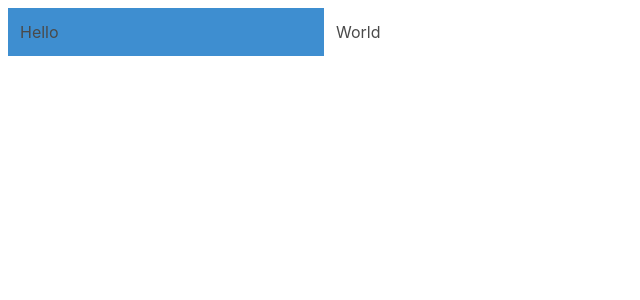
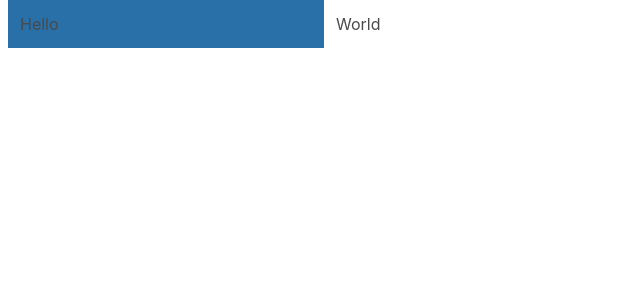
Before and after one commit to impeterk/tinyReddit, a React (Vite) app: page / in a window 1280 px wide. Shown: the top 300 px of the page, without its empty margins (0-640 px from the left). Built offline with nearby package versions, Linux system fonts and the light colour scheme.

Commit message:
added styles.css to improve design

```diff
--- a/index.html
+++ b/index.html
@@ -3,6 +3,7 @@
   <head>
     <meta charset="UTF-8" />
     <link rel="icon" type="image/svg+xml" href="/r2r.svg" />
+    <link rel="stylesheet" href="/src/styles/styles.css"/>
     <meta name="viewport" content="width=device-width, initial-scale=1.0" />
     <title>React2Reddit</title>
   </head>
--- a/src/App.jsx
+++ b/src/App.jsx
@@ -3,9 +3,9 @@ import { Route, createRoutesFromElements, createBrowserRouter, RouterProvider }
 
 export default function App() {
     return (
-            <div className="columns m-2 is-mobile">
-                <div className="column is-3 has-background-info"><h1>Hello</h1></div>
-                <div className="column is-9 has-backgound-link-light"><h2>World</h2></div>
+            <div className="columns mx-2 my-0 is-vertical is-mobile">
+                <div className="column min-h-full is-3 has-background-info-dark"><h1>Hello</h1></div>
+                <div className="column min-h-full is-9 has-backgound-link-light"><h2>World</h2></div>
             </div>
     )
 }
--- a/src/main.jsx
+++ b/src/main.jsx
@@ -2,7 +2,6 @@ import React from 'react'
 import ReactDOM from 'react-dom/client'
 import App from './App'
 import 'bulma/css/bulma.css'
-
 
 ReactDOM.createRoot(document.getElementById('root')).render(
   <React.StrictMode>
```
